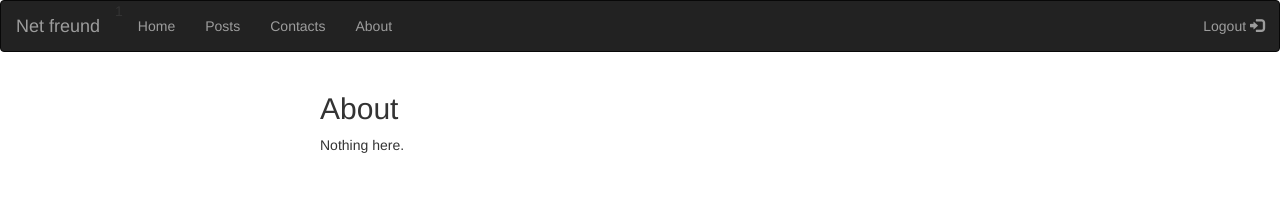
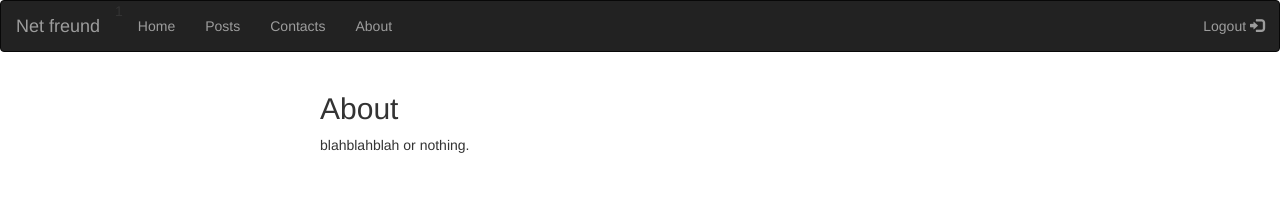
Before and after one commit to freundallein/net-client, a React app: page /about in a window 1280 px wide. Shown: the top 205 px of the page. Built offline with nearby package versions, Linux system fonts and the light colour scheme.

Commit message:
add static pages

```diff
--- a/src/components/About.js
+++ b/src/components/About.js
@@ -1,8 +1,8 @@
 import React from 'react'
-const About = () => (
+const About = (props) => (
     <div>
       <h2>About</h2>
-      Nothing here.
+      {props.page.text} or nothing.
     </div>
   )
 
--- a/src/components/Contacts.js
+++ b/src/components/Contacts.js
@@ -1,8 +1,8 @@
 import React from 'react'
-const Contacts = () => (
+const Contacts = (props) => (
     <div>
       <h2>Contacts</h2>
-      Nothing here.
+      {props.page.text}
     </div>
   )
 
--- a/src/components/Menu.js
+++ b/src/components/Menu.js
@@ -16,13 +16,13 @@ const Menu = (props) => {
                 </ul>
                 {!isAuthenticated(props.user) &&
                     <ul className="nav navbar-nav navbar-right">
-                        <li><a href="#"><span className="glyphicon glyphicon-user"></span> Sign Up</a></li>
-                        <li><a href="#"><span className="glyphicon glyphicon-log-in"></span> Login</a></li>
+                        <li><a href="#" onClick={()=> console.log('signup')}><span className="glyphicon glyphicon-user"></span> Sign Up</a></li>
+                        <li><a href="#" onClick={()=> console.log('login')}><span className="glyphicon glyphicon-log-in"></span> Login</a></li>
                     </ul>
                 }
                 {isAuthenticated(props.user) &&
                     <ul className="nav navbar-nav navbar-right">
-                        <li><a href="#">Logout <span className="glyphicon glyphicon-log-in"></span></a></li>
+                        <li><a href="#" onClick={()=> console.log('logout')}>Logout <span className="glyphicon glyphicon-log-in"></span></a></li>
                     </ul>
                 }
                 </div>
--- a/src/components/ModalPost.js
+++ b/src/components/ModalPost.js
@@ -83,7 +83,6 @@ class ModalPost extends React.Component {
             </button>
             <form onSubmit={this.handleSubmit}>
               <div className="form-group">
-                <label htmlFor="title">Title:</label>
                 <input type="text" className="form-control" id="title" value={this.state.title} placeholder={"Print title"} onChange={this.handleTitleChange}/>
               </div>
               <CKEditor
--- a/src/containers/App.js
+++ b/src/containers/App.js
@@ -1,16 +1,16 @@
 import React from 'react'
 import {
   BrowserRouter as Router,
-  Route
+  Route, Redirect, Switch
 } from 'react-router-dom'
 
 import Menu from '../components/Menu'
 import Home from '../components/Home'
-import About from '../components/About'
-import Contacts from '../components/Contacts'
+import PostsContainer from './PostsContainer'
+import StaticPages from './StaticPages'
+
 import {user1, user2} from '../auth/user'
 import content from '../styles/content.css'
-import PostsContainer from './PostsContainer'
 
 const user = user1
 
@@ -22,15 +22,17 @@ const App = () => (
       <div className='content'>
         <div className="column left"></div>
         <div className="column middle">
-          <Route exact path="/" component={Home}/>
-          <Route exact path="/posts" component={(props)=> <PostsContainer{...props} user={user}/>}/>
-          <Route path="/posts/:id" component={(props)=> <PostsContainer{...props} user={user}/>}/>
-          <Route path="/contacts" component={Contacts}/>
-          <Route path="/about" component={About}/>
+          <Switch>
+            <Route exact path="/" component={Home}/>
+            <Route exact path="/posts" component={(props)=> <PostsContainer{...props} user={user}/>}/>
+            <Route path="/posts/:id" component={(props)=> <PostsContainer{...props} user={user}/>}/>
+            <Route path="/contacts" component={(props)=> <StaticPages{...props} user={user}/>}/>
+            <Route path="/about" component={(props)=> <StaticPages{...props} user={user}/>}/>
+            <Redirect from='*' to='/' />
+          </Switch>
         </div>
         <div className="column right"></div>
       </div>
-
     </div>
   </Router>
 )
--- a/src/containers/PostsContainer.js
+++ b/src/containers/PostsContainer.js
@@ -27,10 +27,10 @@ class PostsContainer extends React.Component {
     } else {
     this.getPosts()
     }
-    console.log('request made')
   }
 
   getPosts(){
+    console.log('request made')
     this.setState({ isLoading: true });
     this.setState({ posts: postdata, isLoading: false })
     // fetch('http://0.0.0.0:8002/api/v0/posts')
@@ -46,6 +46,7 @@ class PostsContainer extends React.Component {
   }
 
   getPostById(id){
+    console.log('request made')
     this.setState({ isLoading: true });
     this.setState({ post: postdata[id - 1], isLoading: false })
     // fetch(`http://0.0.0.0:8002/api/v0/posts/${id}`)
--- /dev/null
+++ b/src/containers/StaticPages.js
@@ -0,0 +1,57 @@
+import React from 'react'
+import About from '../components/About'
+import Contacts from '../components/Contacts'
+
+const page = {'text': 'blahblahblah', 'slug':'contacts'}
+
+class StaticPages extends React.Component {
+  constructor(props) {
+    super(props);
+    this.state = {
+      isLoading: false,
+      page: null,
+      error: null
+    };
+  }
+
+  componentWillMount (){
+    this.getPageBySlug(this.props.match.path)
+  }
+
+  getPageBySlug(slug){
+    console.log('request made')
+    this.setState({ isLoading: true });
+    this.setState({ page: page, isLoading: false })
+    slug = slug.replace('/', '')
+    console.log(`http://0.0.0.0:8002/api/v0/pages/${slug}`)
+    // fetch(`http://0.0.0.0:8002/api/v0/pages/${slug}`)
+    //   .then(response => {
+    //     if (response.ok) {
+    //       return response.json();
+    //     } else {
+    //       throw new Error('Something went wrong')
+    //     }
+    //   })
+    //   .then(data => this.setState({ page: data, isLoading: false }))
+    //   .catch(error => this.setState({ error, isLoading: false }));
+  }
+
+  render() {
+      const {isLoading, error}  = this.state;
+      const slug = this.props.match.path
+      const page = this.state.page
+      if (error) {
+        return <p>{error.message}</p>;
+      }
+      if (isLoading) {
+        return <p>Loading ...</p>;
+      }
+      if (slug === '/about'){
+        return <div><About{...this.props} page={page}/></div>
+      } else if (slug === '/contacts'){
+        return <div><Contacts{...this.props} page={page} /></div>
+      }
+    }
+}
+
+export default StaticPages;
```
